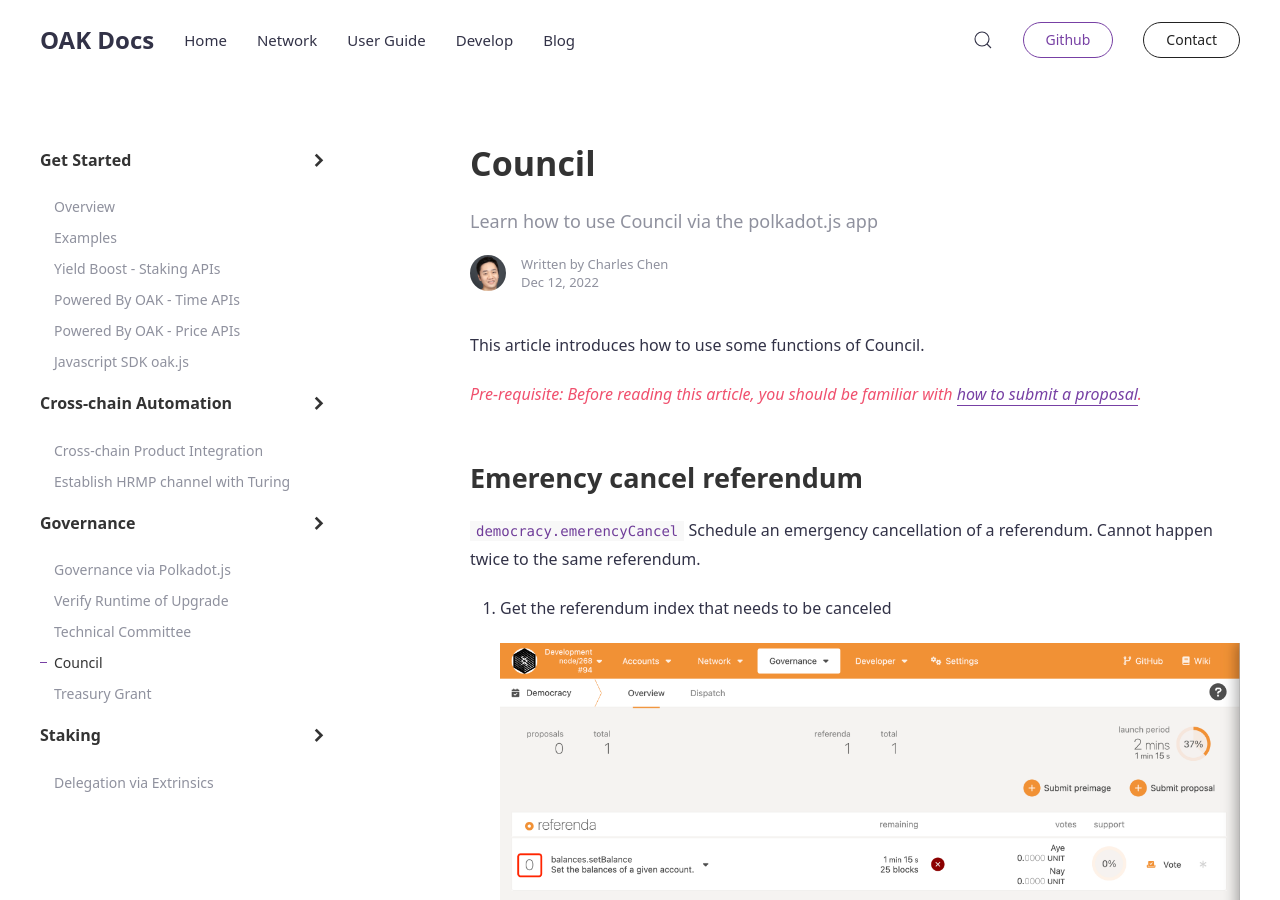
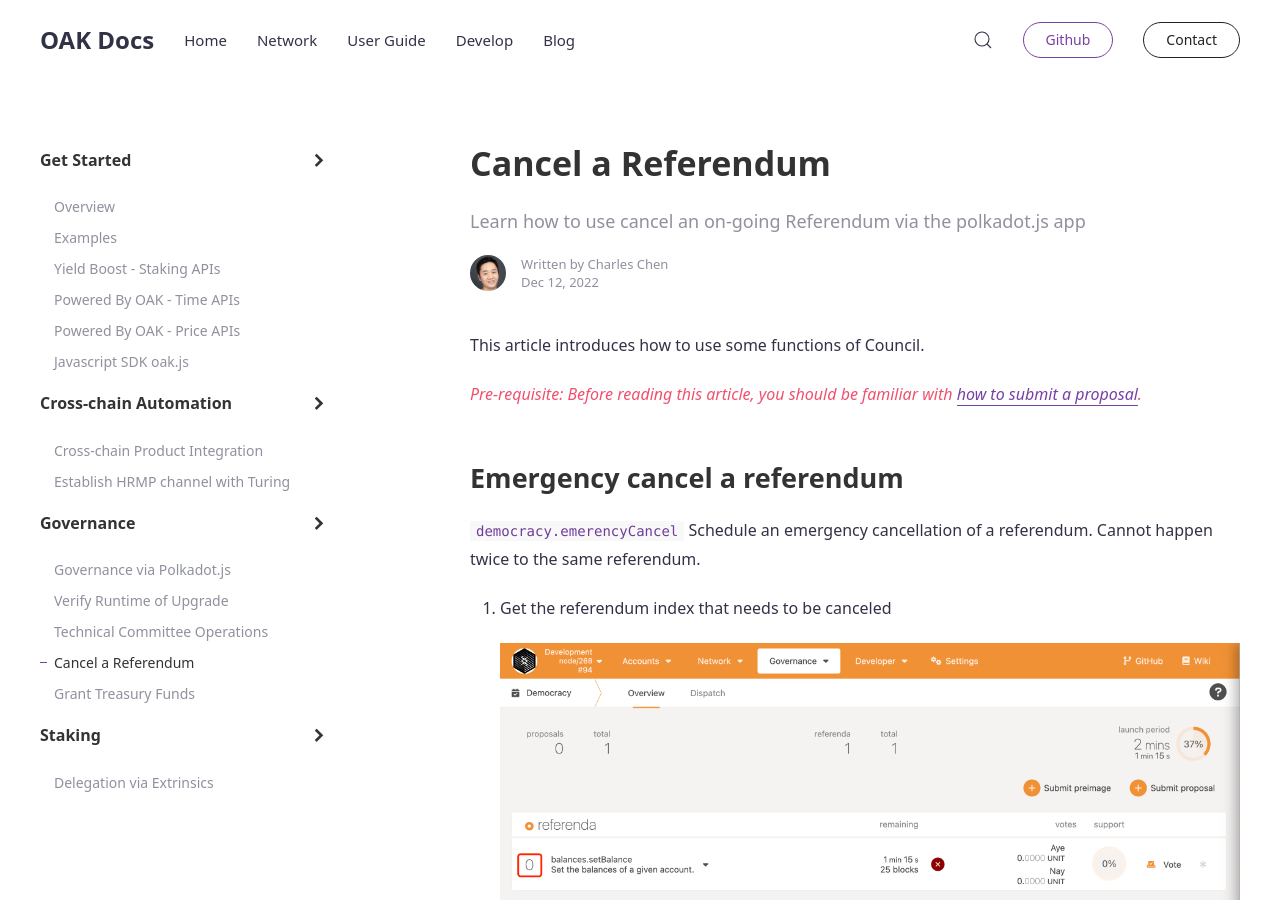
Before and after one commit to AvaProtocol/OAK-docs, a Jekyll site: the page built from _docs/gov-dev/cancel-referendum.md, in a window 1280 px wide and 900 px high. Built offline with Jekyll 4.4.1, drawn with Linux system fonts in a browser that asks for light colours; some of the changed text lies outside the part shown.

Commit message:
Fixed typos on multiple pages

```diff
--- a/_data/navigation_docs.yml
+++ b/_data/navigation_docs.yml
@@ -62,7 +62,7 @@
   - gov-dev/governance-via-polkadotjs
   - gov-dev/verify-runtime-upgrade
   - gov-dev/technical-committee
-  - gov-dev/council
+  - gov-dev/cancel-referendum
   - gov-dev/treasury-grant
 - title: Staking
   group: 3
--- a/_docs/gov-dev/council.md
+++ b/_docs/gov-dev/cancel-referendum.md
@@ -1,6 +1,6 @@
 ---
-title: Council
-subtitle: Learn how to use Council via the polkadot.js app
+title: Cancel a Referendum
+subtitle: Learn how to use cancel an on-going Referendum via the polkadot.js app
 author: charles
 tags: [governance]
 ---
@@ -9,7 +9,7 @@
 
 *Pre-requisite: Before reading this article, you should be familiar with [how to submit a proposal](/docs/gov-dev/governance-via-polkadotjs/#introduction).*
 
-## Emerency cancel referendum
+## Emergency cancel a referendum
 
 `democracy.emerencyCancel` Schedule an emergency cancellation of a referendum. Cannot happen twice to the same referendum.
 
--- a/_docs/gov-dev/governance-via-polkadotjs.md
+++ b/_docs/gov-dev/governance-via-polkadotjs.md
@@ -19,7 +19,7 @@
 
 ![external-proposal](../../../assets/img/governance-guide-for-developer/external-proposal.png)
 
-There may be more than two referendas if the technical committee uses the "Fast track" to urgently process an `external proposal`.
+There may be more than two referendum if the technical committee uses the "Fast track" to urgently process an `external proposal`.
 
 ![fast-track-referenda](../../../assets/img/governance-guide-for-developer/fast-track-referenda.png)
 
@@ -122,7 +122,7 @@
 
 when the turnout rate is low, a super-majority is required to reject the proposal, which means a lower threshold of "aye" votes have to be reached
 
-**3. Majority Council Referend**
+**3. Majority Council Referendum**
 
 When **agreement from only a simple majority of council members** occurs, the referendum can also be voted upon.
 
--- a/_docs/gov-dev/technical-committee.md
+++ b/_docs/gov-dev/technical-committee.md
@@ -1,6 +1,6 @@
 ---
-title: Technical Committee
-subtitle: Learn how to use technical committee via the polkadot.js app
+title: Technical Committee Operations
+subtitle: Learn how to use Technical Committee via the polkadot.js app
 author: charles
 tags: [governance]
 ---
@@ -9,13 +9,13 @@
 
 *Pre-requisite: Before reading this article, you should be familiar with [how to submit a proposal](/docs/gov-dev/governance-via-polkadotjs/#introduction).*
 
-## Fast-track an External Proposal
+## Fast-track an external proposal
 
-When an urgent upgrade or configuration is required, the technical committee can use the "Fast track" to make **the external proposal submitted by the council** immediately go to a short referendum, and can set a short delay time for scheduled execution time.
+When an urgent upgrade or configuration is required, the Technical Committee can use the "Fast track" to make **the external proposal submitted by the council** immediately go to a short referendum, and can set a short delay time for scheduled execution time.
 
 ![fast-track-external-proposal](../../../assets/img/governance-guide-for-developer/fast-track-external-proposal.png)
 
-As shown in the figure below, a member of the technical committee submitted a Fast track proposal, setting the `voting period` to 20 blocks. When the voting is over, the proposal is executed after a delay of 1 block.
+As shown in the figure below, a member of the Technical Committee submitted a Fast track proposal, setting the `voting period` to 20 blocks. When the voting is over, the proposal is executed after a delay of 1 block.
 
 `voting period` must be greater than or equal to `FastTrackVotingPeriod` configured by pallet_democracy. `FastTrackVotingPeriod` is `3` hours in Turing.
 
@@ -25,9 +25,9 @@
 
 ![close-fast-track-proposal](../../../assets/img/governance-guide-for-developer/close-fast-track-proposal.png)
 
-## Veto external proposal
+## Veto an external proposal
 
-Any single technical committee member may veto a coming council proposal (external proposal).
+Any single Technical Committee member may veto a coming council proposal (external proposal).
 
 When a external proposal is vetoed, it is not only removed from democracy but also added to the blacklist.
 
@@ -55,9 +55,9 @@
 
 	**Note: Please close this motion before the external proposal goes to a referendum.*8
 
-## Cancel proposal
+## Cancel a proposal
 
-We can remove a proposal in democracy through the technical committee.
+We can remove a proposal in democracy through the Technical Committee.
 
 1. Get the proposal index
 
@@ -69,7 +69,7 @@
 
 	Submit a technical-committee motion to cancel a proposal with proposal index.
 
-	This call requires all technical committee members to approve. So we need to set the `threshold` to the number of technical committee members.
+	This call requires all Technical Committee members to approve. So we need to set the `threshold` to the number of Technical Committee members.
 
 	![cancel-proposal](../../../assets/img/governance-guide-for-developer/technical-committee/cancel-proposal/cancel-proposal.png)
 
--- a/_docs/gov-dev/treasury-grant.md
+++ b/_docs/gov-dev/treasury-grant.md
@@ -1,5 +1,5 @@
 ---
-title: Treasury Grant
+title: Grant Treasury Funds
 subtitle: Walk through the Governance steps of granting Treasury funds via the polkadot.js app
 author: charles
 tags: [governance]
```
Also changed, not shown: other parts of _docs/gov-dev/technical-committee.md (+1 -1 lines).
